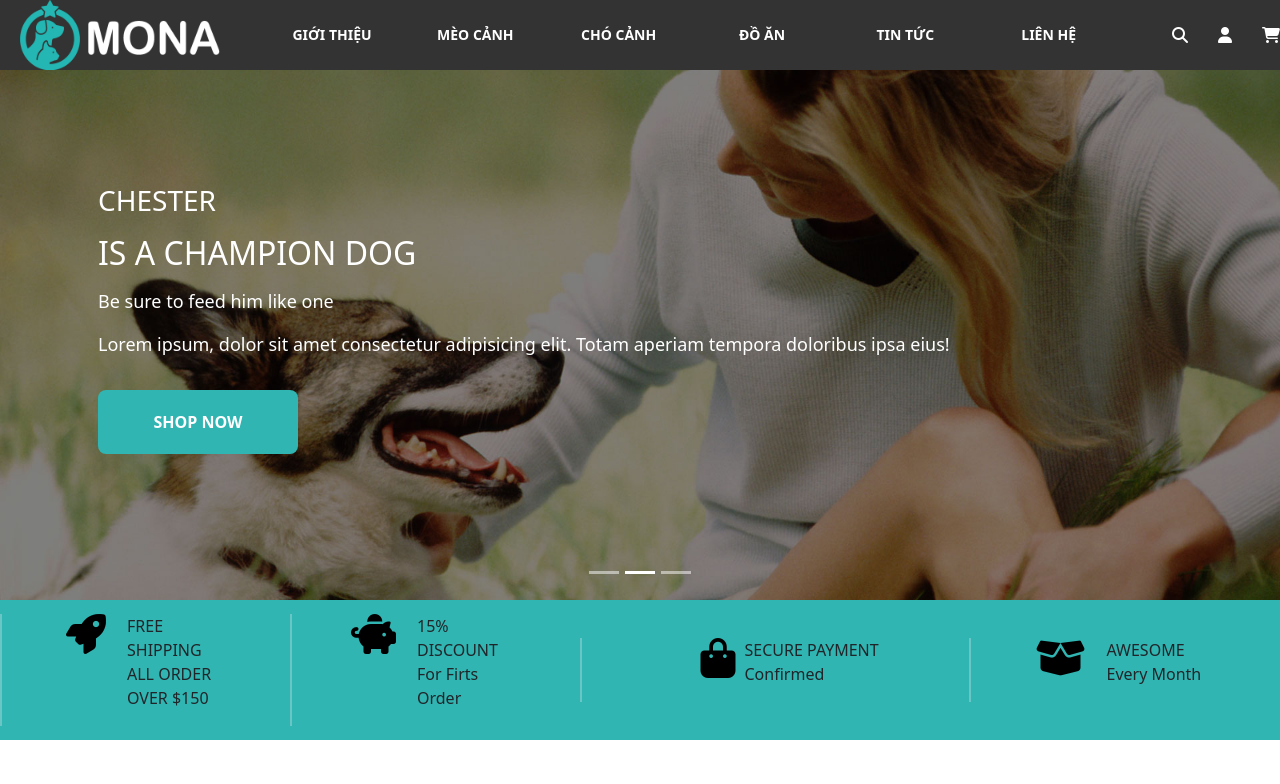
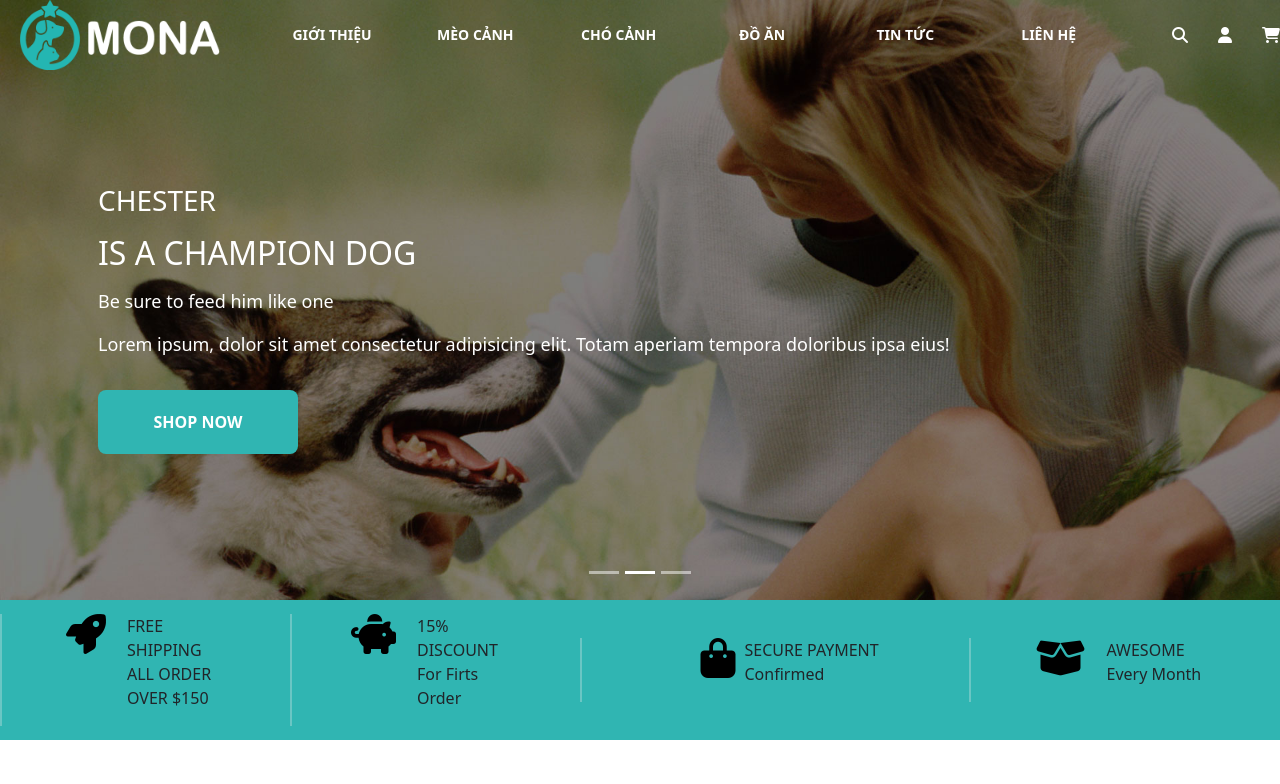
Before and after one commit to NguyenHongHa168/NguyenHongHa, a plain HTML site: page DogShop/HomePage.html in a window 1280 px wide. Shown: the top 784 px of the page. Drawn offline with nearby package versions, Linux system fonts and the light colour scheme.

Commit message:
Update HomePage.html

```diff
--- a/DogShop/HomePage.html
+++ b/DogShop/HomePage.html
@@ -21,7 +21,10 @@
     <!-- jquery -->
     <script>
         $(document).ready(function() {
-             $(".header").hidden();
+             $(".header").css({
+                "background-color": " rgba(0,0,0,0)",
+                "trgansition": "0.5"
+            });
             $(window).scroll(function() {
                 var scroll = $(window).scrollTop();
                 $(".header").css({
```
